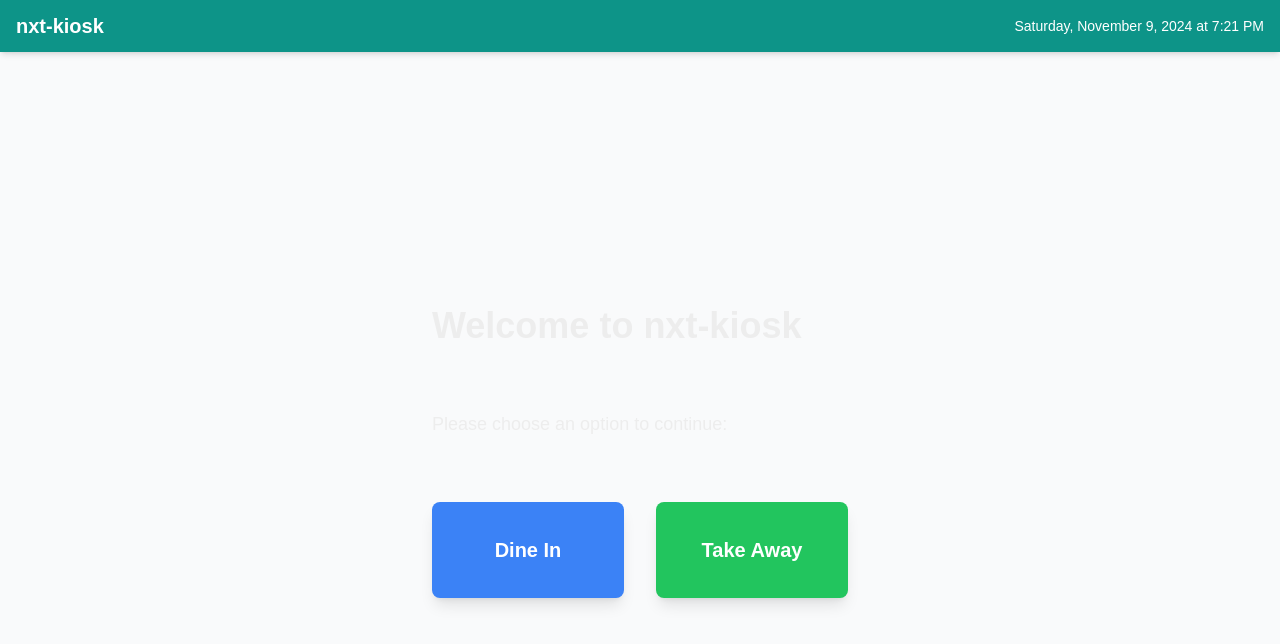
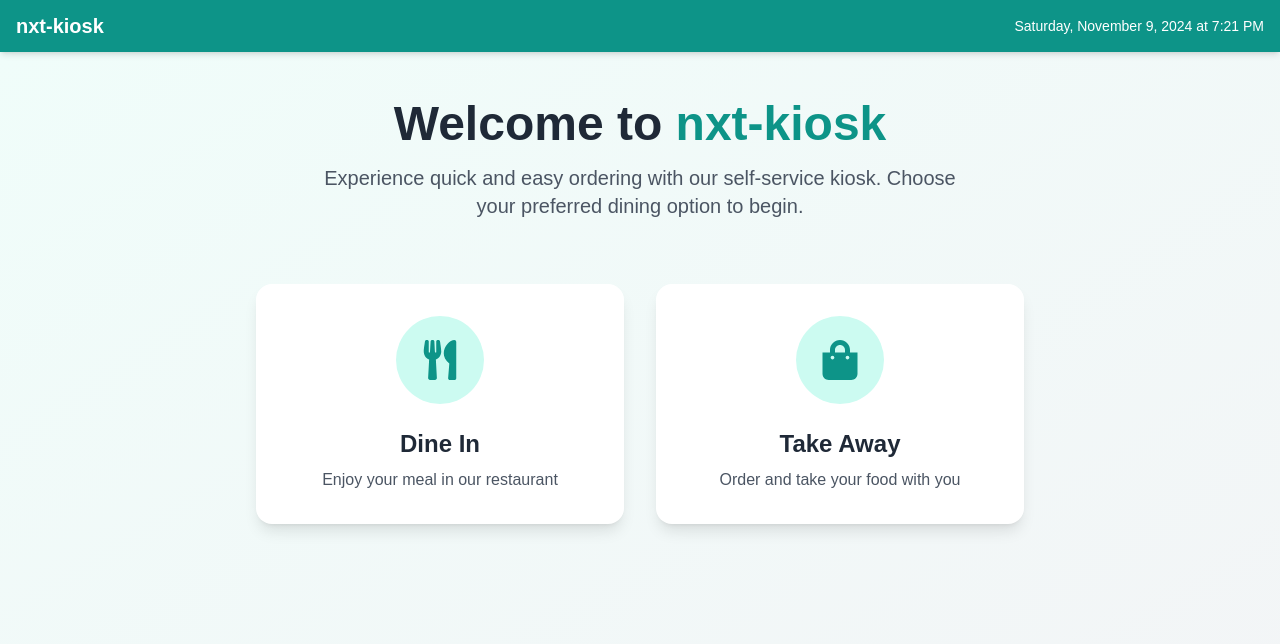
Before and after one commit to ClydeAmazing/nxt-kiosk, a Next.js app: page / in a window 1280 px wide. Shown: the top 644 px of the page. Built offline with nearby package versions, Linux system fonts and the light colour scheme.

Commit message:
User Interface enhancements.

```diff
--- a/app/components/ClientLayout.tsx
+++ b/app/components/ClientLayout.tsx
@@ -12,7 +12,7 @@ export default function ClientLayout({
     <OrderProvider>
       <div className="flex flex-col min-h-screen bg-gray-50">
         <Header />
-        <main className="flex-1 container">
+        <main className="flex-1">
           {children}
         </main>
       </div>
--- a/app/components/MenuItem.tsx
+++ b/app/components/MenuItem.tsx
@@ -1,5 +1,5 @@
 import Image from 'next/image';
-import { MenuItem as MenuItemType, MenuVariation } from "../api/types";
+import { MenuItem as MenuItemType } from "../api/types";
 import { getImageUrl } from "../api/menu";
 
 interface MenuItemProps {
@@ -29,6 +29,8 @@ export default function MenuItemCard({
           fill
           className="object-cover rounded-lg"
           sizes="(max-width: 768px) 100vw, (max-width: 1200px) 50vw, 33vw"
+          priority={false}
+          loading="lazy"
         />
       </div>
 
--- a/app/confirmation/page.tsx
+++ b/app/confirmation/page.tsx
@@ -1,11 +1,74 @@
 "use client";
 
-export default function ConfirmationPage (){
+import { useEffect } from 'react';
+import { useRouter } from 'next/navigation';
+import { useOrderContext } from '../context/OrderContext';
+
+export default function ConfirmationPage() {
+    const router = useRouter();
+    const { orderType, cartItems, clearCart } = useOrderContext();
+
+    // Handle redirect if no order
+    useEffect(() => {
+        if (!orderType || cartItems.length === 0) {
+            router.push('/');
+        }
+    }, [orderType, cartItems.length, router]);
+
+    // Don't render anything if no order
+    if (!orderType || cartItems.length === 0) {
+        return null;
+    }
+
+    const total = cartItems.reduce((sum, item) => sum + (item.price * item.quantity), 0);
+
+    const handleNewOrder = () => {
+        clearCart();
+        router.push('/');
+    };
+
     return (
-        <div className="p-4">
-          <h1 className="text-2xl font-bold mb-4">Order Confirmation</h1>
-          <p>Thank you for your order! Your payment has been processed successfully.</p>
-          <p>We will notify you once your order is on the way.</p>
+        <div className="flex items-center justify-center bg-gray-50 p-4">
+            <div className="max-w-md w-full bg-white rounded-lg shadow-lg p-8 text-center">
+                <div className="mb-6">
+                    <div className="w-16 h-16 bg-green-100 rounded-full flex items-center justify-center mx-auto mb-4">
+                        <span className="text-3xl">✓</span>
+                    </div>
+                    <h1 className="text-2xl font-bold text-gray-800 mb-2">
+                        Order Confirmed!
+                    </h1>
+                    <p className="text-gray-600">
+                        Thank you for your order
+                    </p>
+                </div>
+
+                <div className="border-t border-b border-gray-200 py-4 mb-6">
+                    <div className="flex justify-between mb-2">
+                        <span className="text-gray-600">Order Type:</span>
+                        <span className="font-medium">{orderType}</span>
+                    </div>
+                    <div className="flex justify-between">
+                        <span className="text-gray-600">Total Amount:</span>
+                        <span className="font-medium">${total.toFixed(2)}</span>
+                    </div>
+                </div>
+
+                <div className="space-y-4">
+                    <p className="text-gray-600">
+                        Your order has been confirmed and will be ready soon.
+                    </p>
+                    <div className="text-sm text-gray-500">
+                        Order number: #{Math.floor(Math.random() * 1000000).toString().padStart(6, '0')}
+                    </div>
+                </div>
+
+                <button
+                    onClick={handleNewOrder}
+                    className="mt-6 w-full bg-teal-600 text-white py-3 rounded-lg hover:bg-teal-700 transition-colors font-medium"
+                >
+                    Place New Order
+                </button>
+            </div>
         </div>
-      );
+    );
 };
--- a/app/context/OrderContext.tsx
+++ b/app/context/OrderContext.tsx
@@ -18,6 +18,8 @@ type OrderContextType = {
     addToCart: (item: CartItem) => void;
     removeFromCart: (id: string) => void;
     clearCart: () => void;
+    currentOrderId?: string;
+    setCurrentOrderId?: (id: string) => void;
 }
 
 // Create the context
--- a/app/globals.css
+++ b/app/globals.css
@@ -19,3 +19,18 @@ body {
   background: var(--background);
   font-family: Arial, Helvetica, sans-serif;
 }
+
+@keyframes fade-in {
+  from {
+    opacity: 0;
+    transform: translateY(20px);
+  }
+  to {
+    opacity: 1;
+    transform: translateY(0);
+  }
+}
+
+.animate-fade-in {
+  animation: fade-in 0.6s ease-out forwards;
+}
--- a/app/order/page.tsx
+++ b/app/order/page.tsx
@@ -2,8 +2,6 @@
 
 import { useEffect, useState } from "react";
 import { useOrderContext } from "../context/OrderContext";
-
-import { fetchMenu, getImageUrl } from "../api/menu";
 import { MenuCategory, MenuData, MenuItem, MenuVariation } from "../api/types";
 import Cart from "../components/Cart";
 import { useRouter } from "next/navigation";
@@ -14,10 +12,15 @@ import MenuSkeleton from '../components/MenuSkeleton';
 
 export default function OrderPage() {
     const { menuData, isLoading, error } = useMenu();
-    const { orderType, addToCart, cartItems, clearCart } = useOrderContext();
+    const { orderType, addToCart, cartItems } = useOrderContext();
     const router = useRouter();
     const [ selectedCategory, setSelectedCategory ] = useState<MenuCategory>();
-    const [ quantity, setQuantity ] = useState<number>(0);
+
+    useEffect(() => {
+        if (menuData.categories.length > 0 && !selectedCategory) {
+            setSelectedCategory(menuData.categories[0]);
+        }
+    }, [menuData.categories, selectedCategory]);
 
     useEffect(() => {
         if (!orderType) {
@@ -66,18 +69,6 @@ export default function OrderPage() {
         });
     };
 
-    const handleClearCart = () => {
-        clearCart();
-    };
-
-    const handleProceedToPayment = () => {
-      if (cartItems.length > 0){
-          router.push('/payment');
-      }else{
-          alert("Your cart is empty. Please add items before proceeding to payment.")
-      }
-    };
-
     return (
         <div className="h-screen flex flex-col">
             {/* Main Content Area */}
--- a/app/page.tsx
+++ b/app/page.tsx
@@ -2,34 +2,67 @@
 
 import { useRouter } from "next/navigation";
 import { useOrderContext } from "./context/OrderContext";
+import { FaUtensils, FaShoppingBag } from 'react-icons/fa';
 
 export default function Home() {
   const router = useRouter();
   const { setOrderType } = useOrderContext();
 
-  const handleOrderTypeSelection = ( orderType: string ) => {
-    setOrderType(orderType); // Set the order type in the context
+  const handleOrderTypeSelection = (orderType: string) => {
+    setOrderType(orderType);
     router.push('/order');
   }
 
   return (
-    <div className="grid grid-rows-[20px_1fr_20px] items-center justify-items-center min-h-screen p-8 pb-20 gap-16 sm:p-20 font-[family-name:var(--font-geist-sans)]">
-      <main className="flex flex-col gap-8 row-start-2 items-center sm:items-start">
-      <h1 className="text-4xl font-bold mb-8">Welcome to nxt-kiosk</h1>
-      <p className="text-lg mb-8">Please choose an option to continue:</p>
-      <div className="flex gap-8">
+    <div className="min-h-screen bg-gradient-to-br from-teal-50 to-gray-100">
+      <div className="container mx-auto px-4 py-12 max-w-6xl">
+        <main className="flex flex-col items-center text-center">
+          <div className="mb-16 space-y-4">
+            <h1 className="text-5xl font-bold text-gray-800 mb-4 animate-fade-in">
+              Welcome to
+              <span className="text-teal-600"> nxt-kiosk</span>
+            </h1>
+            <p className="text-xl text-gray-600 max-w-2xl mx-auto">
+              Experience quick and easy ordering with our self-service kiosk.
+              Choose your preferred dining option to begin.
+            </p>
+          </div>
+
+          <div className="grid grid-cols-1 md:grid-cols-2 gap-8 w-full max-w-3xl">
             <button
               onClick={() => handleOrderTypeSelection('DineIn')}
-          className="w-48 h-24 bg-blue-500 text-white text-xl font-semibold rounded-lg shadow-lg hover:bg-blue-600">
-          Dine In
+              className="group relative overflow-hidden rounded-2xl bg-white p-8 shadow-lg transition-all duration-300 hover:shadow-2xl hover:scale-105 hover:bg-teal-50"
+            >
+              <div className="flex flex-col items-center gap-6">
+                <div className="rounded-full bg-teal-100 p-6 text-teal-600 group-hover:bg-teal-200 transition-colors">
+                  <FaUtensils size={40} />
+                </div>
+                <div>
+                  <h2 className="text-2xl font-bold text-gray-800 mb-2">Dine In</h2>
+                  <p className="text-gray-600">Enjoy your meal in our restaurant</p>
+                </div>
+              </div>
+              <div className="absolute inset-0 border-4 border-transparent group-hover:border-teal-200 rounded-2xl transition-colors" />
             </button>
+
             <button
               onClick={() => handleOrderTypeSelection('TakeAway')}
-          className="w-48 h-24 bg-green-500 text-white text-xl font-semibold rounded-lg shadow-lg hover:bg-green-600">
-          Take Away
+              className="group relative overflow-hidden rounded-2xl bg-white p-8 shadow-lg transition-all duration-300 hover:shadow-2xl hover:scale-105 hover:bg-teal-50"
+            >
+              <div className="flex flex-col items-center gap-6">
+                <div className="rounded-full bg-teal-100 p-6 text-teal-600 group-hover:bg-teal-200 transition-colors">
+                  <FaShoppingBag size={40} />
+                </div>
+                <div>
+                  <h2 className="text-2xl font-bold text-gray-800 mb-2">Take Away</h2>
+                  <p className="text-gray-600">Order and take your food with you</p>
+                </div>
+              </div>
+              <div className="absolute inset-0 border-4 border-transparent group-hover:border-teal-200 rounded-2xl transition-colors" />
             </button>
           </div>
         </main>
       </div>
+    </div>
   );
 }
--- a/app/services/menuService.ts
+++ b/app/services/menuService.ts
@@ -1,27 +1,21 @@
 import { getPocketbaseInstance } from '../lib/pocketbase';
 import { MenuItem, MenuCategory, MenuData } from '../api/types';
+import PocketBase from 'pocketbase';
 
 export class MenuService {
-  private static instance: MenuService;
-  private pb = getPocketbaseInstance();
+  private pb: PocketBase;
 
-  private constructor() {}
-
-  public static getInstance(): MenuService {
-    if (!MenuService.instance) {
-      MenuService.instance = new MenuService();
-    }
-    return MenuService.instance;
+  constructor() {
+    this.pb = new PocketBase(process.env.NEXT_PUBLIC_POCKETBASE_URL || 'http://127.0.0.1:8090');
   }
 
-  async getMenu(signal?: AbortSignal): Promise<MenuData> {
+  async getMenu(): Promise<MenuData> {
     try {
       const [categories, menuItems] = await Promise.all([
-        this.pb.collection('categories').getFullList<MenuCategory>({ signal }),
+        this.pb.collection('categories').getFullList<MenuCategory>(),
         this.pb.collection('menu').getFullList<MenuItem>({
           sort: '-created',
           expand: 'variations',
-          signal
         })
       ]);
 
@@ -45,5 +39,5 @@ export class MenuService {
   }
 }
 
-// Export singleton instance
-export const menuService = MenuService.getInstance();
+// Export a simple instance
+export const menuService = new MenuService();
--- a/package.json
+++ b/package.json
@@ -12,7 +12,8 @@
     "next": "15.0.2",
     "pocketbase": "^0.21.5",
     "react": "19.0.0-rc-02c0e824-20241028",
-    "react-dom": "19.0.0-rc-02c0e824-20241028"
+    "react-dom": "19.0.0-rc-02c0e824-20241028",
+    "react-icons": "^5.3.0"
   },
   "devDependencies": {
     "@types/node": "^20",
```
Also changed, not shown: app/hooks/useMenu.ts (+13 -17 lines), app/payment/page.tsx (+26 -9 lines), 1 other file (tests, documents, lock files or other folders). Lines whose indentation alone changed are shown as unchanged.
